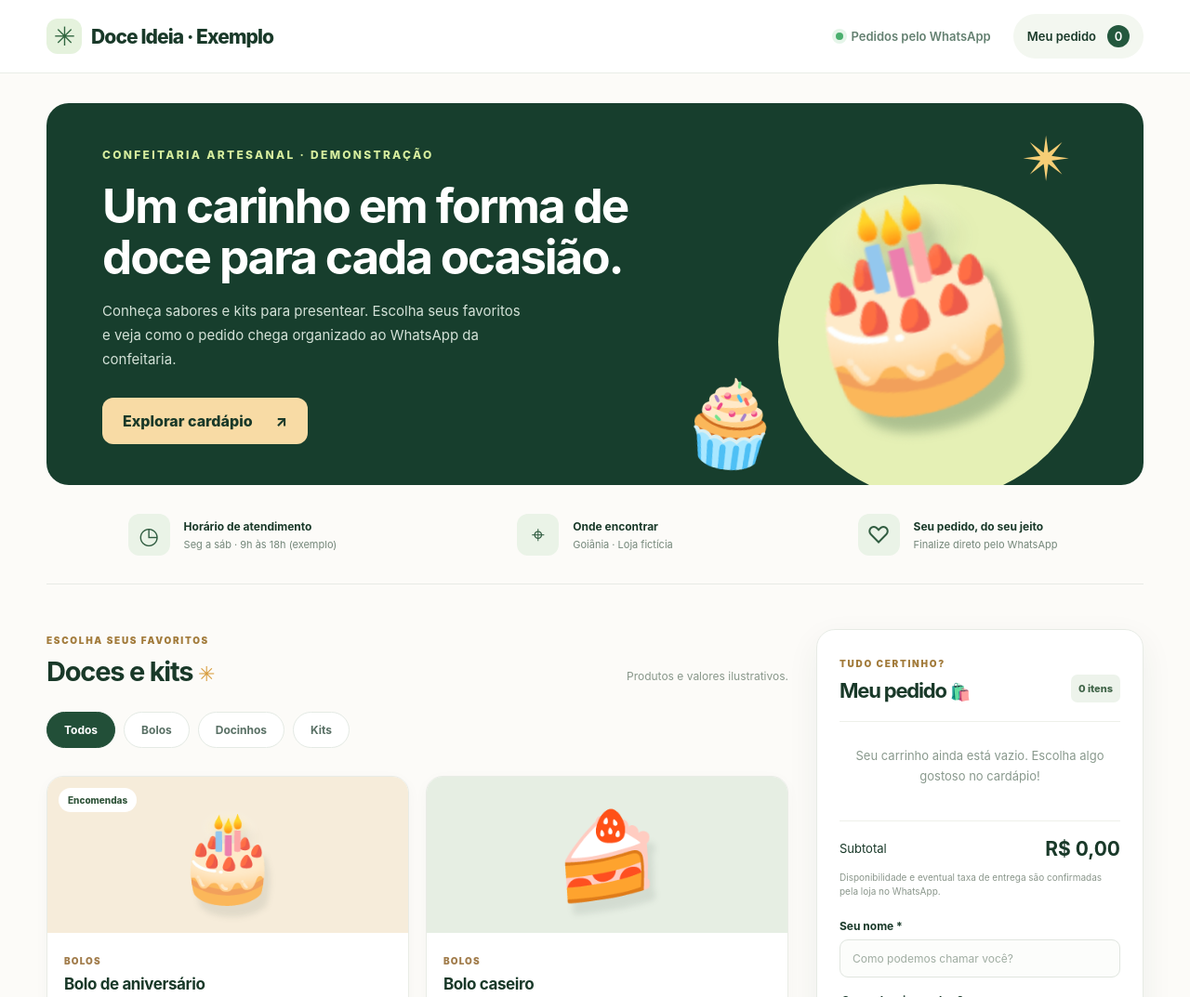
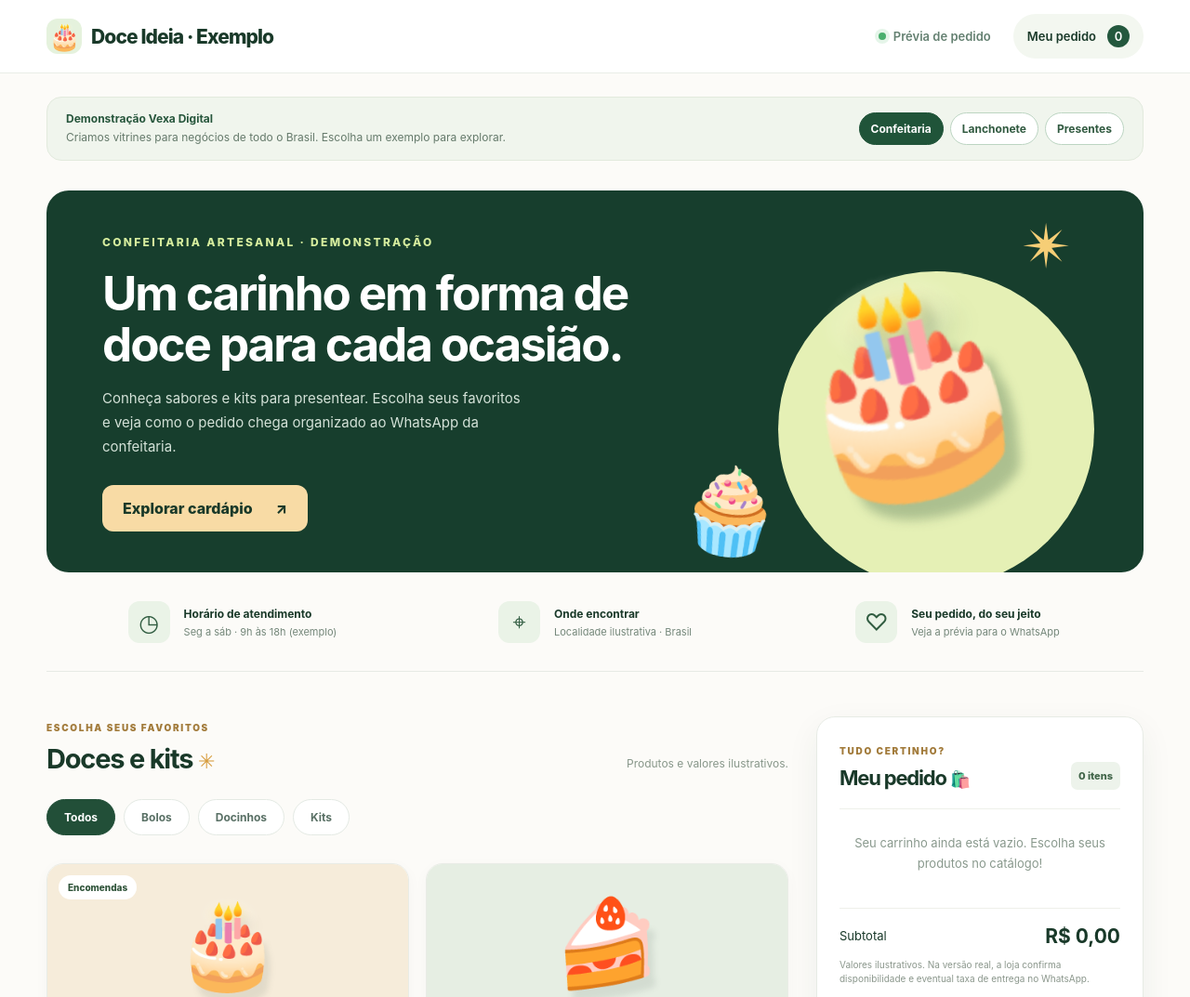
Before and after one commit to renddre2/vexa-vitrine-demo, a plain HTML site: page index.html in a window 1280 px wide. Shown: the top 1073 px of the page at 93% size. Drawn offline with Linux system fonts and the light colour scheme.

Commit message:
Amplia demo Vexa para tres segmentos e atendimento nacional

```diff
--- a/app.js
+++ b/app.js
@@ -1,4 +1,4 @@
-import { loja, produtos } from "./config.js";
+import { loja, produtos, modelos, modeloAtual, modoDemonstracao } from "./modelos.js";
 import { alterarQuantidade, dinheiro, itensSelecionados, linkWhatsApp, montarMensagem, totalPedido } from "./pedido.js";
 
 const $ = (id) => document.getElementById(id);
@@ -94,7 +94,7 @@ function renderizarCarrinho() {
   const lista = $("itens-pedido");
   lista.replaceChildren();
   if (!itens.length) {
-    lista.append(texto("p", "Seu carrinho ainda está vazio. Escolha algo gostoso no cardápio!", "carrinho-vazio"));
+    lista.append(texto("p", "Seu carrinho ainda está vazio. Escolha seus produtos no catálogo!", "carrinho-vazio"));
     return;
   }
 
@@ -125,18 +125,48 @@ function atualizarEntrega() {
 }
 
 function configurarLoja() {
+  $("faixa-demo").hidden = !modoDemonstracao;
+  $("aviso-catalogo").hidden = !modoDemonstracao;
+  $("aviso-rodape").hidden = !modoDemonstracao;
   $("marca-nome").textContent = loja.nome;
+  $("marca-icone").textContent = loja.icone;
   $("categoria-loja").textContent = loja.categoria.toUpperCase();
   $("titulo").textContent = loja.chamada;
   $("descricao-loja").textContent = loja.descricao;
+  $("arte-principal").textContent = loja.icone;
+  $("arte-pequena").textContent = loja.iconeSecundario;
   $("horario").textContent = loja.horario;
   $("local").textContent = loja.local;
+  $("titulo-catalogo-texto").textContent = loja.tituloCatalogo;
+  $("observacoes").placeholder = loja.observacoesPlaceholder;
   $("nome-rodape").textContent = loja.nome;
   $("opcao-entrega").hidden = !loja.aceitaEntrega;
-  document.title = `Cardápio | ${loja.nome}`;
+  document.title = `Vitrine | ${loja.nome}`;
+
+  if (modoDemonstracao) {
+    const links = $("modelos-links");
+    for (const [chave, modelo] of Object.entries(modelos)) {
+      const ancora = document.createElement("a");
+      ancora.href = `?modelo=${encodeURIComponent(chave)}`;
+      ancora.textContent = modelo.titulo;
+      ancora.className = "modelo-link";
+      if (chave === modeloAtual) ancora.setAttribute("aria-current", "page");
+      links.append(ancora);
+    }
+  }
 
   const numeroConfigurado = linkWhatsApp(loja.whatsapp, "Teste") !== null;
-  $("finalizar").firstChild.textContent = numeroConfigurado ? "Enviar pedido no WhatsApp " : "Ver exemplo de pedido ";
+  $("finalizar").firstChild.textContent = numeroConfigurado ? "Enviar pedido no WhatsApp " : "Ver prévia de pedido ";
+  $("selo-whatsapp").textContent = numeroConfigurado ? "Pedidos pelo WhatsApp" : "Prévia de pedido";
+  $("texto-pedido-beneficio").textContent = numeroConfigurado ? "Finalize direto pelo WhatsApp" : "Veja a prévia para o WhatsApp";
+  $("aviso-preco").textContent = modoDemonstracao
+    ? "Valores ilustrativos. Na versão real, a loja confirma disponibilidade e eventual taxa de entrega no WhatsApp."
+    : "Disponibilidade e eventual taxa de entrega são confirmadas pela loja no WhatsApp.";
+  $("aviso-previa").textContent = modoDemonstracao
+    ? "Loja e valores fictícios. Copie a mensagem para conferir como o cliente faria o pedido."
+    : numeroConfigurado
+      ? "Confira a mensagem que será enviada pelo WhatsApp."
+      : "Configure o número do WhatsApp da loja para habilitar o envio.";
 }
 
 function finalizarPedido(evento) {
--- a/config.js
+++ b/config.js
@@ -6,9 +6,13 @@ export const loja = {
   chamada: "Um carinho em forma de doce para cada ocasião.",
   descricao: "Conheça sabores e kits para presentear. Escolha seus favoritos e veja como o pedido chega organizado ao WhatsApp da confeitaria.",
   horario: "Seg a sáb · 9h às 18h (exemplo)",
-  local: "Goiânia · Loja fictícia",
+  local: "Localidade ilustrativa · Brasil",
   whatsapp: "",
   aceitaEntrega: true,
+  tituloCatalogo: "Doces e kits",
+  icone: "🎂",
+  iconeSecundario: "🧁",
+  observacoesPlaceholder: "Ex.: cartão presente, mensagem no bolo...",
 };
 
 export const produtos = [
--- a/estilos.css
+++ b/estilos.css
@@ -17,6 +17,14 @@ a { color: inherit; text-decoration: none; }
 .bolinha { background: #4aaf6e; width: 8px; height: 8px; border-radius: 100%; box-shadow: 0 0 0 4px #e5f5e9; }
 .sacola-link { background: #f3f7f0; border-radius: 99px; padding: 12px 15px; display: inline-flex; gap: 12px; align-items: center; }
 .sacola-link span { display: grid; place-items: center; min-width: 24px; height: 24px; background: #24583e; color: #fff; border-radius: 50%; }
+.faixa-demo { display: flex; flex-wrap: wrap; align-items: center; justify-content: space-between; gap: 16px 24px; margin-top: 25px; padding: 15px 20px; background: #f0f5ed; border: 1px solid #e2eadd; border-radius: 16px; }
+.faixa-demo-texto { display: grid; gap: 4px; }
+.faixa-demo-texto strong { font-size: 12px; color: #27563c; }
+.faixa-demo-texto span { font-size: 12px; line-height: 1.5; color: #657a6b; }
+.modelos-links { display: flex; flex-wrap: wrap; gap: 7px; }
+.modelo-link { padding: 9px 12px; border-radius: 999px; border: 1px solid #bcd5c2; font-size: 12px; font-weight: 700; background: #fff; color: #315a40; }
+.modelo-link:hover, .modelo-link:focus-visible { background: #e2ecdf; }
+.modelo-link[aria-current="page"] { background: #205439; color: #fff; border-color: #205439; }
 .hero { margin-top: 32px; background: #173e2d; color: #fff; min-height: 340px; border-radius: 24px; display: grid; grid-template-columns: 1.3fr 1fr; overflow: hidden; position: relative; isolation: isolate; }
 .hero-texto { align-self: center; padding: 44px 20px 44px 60px; position: relative; z-index: 2; }
 .etiqueta { display: inline-block; color: #d6ed9e; font-size: 12px; font-weight: 800; letter-spacing: 2.3px; margin-bottom: 20px; }
@@ -39,6 +47,7 @@ h1 { font-size: clamp(34px, 4vw, 55px); line-height: 1.08; letter-spacing: -2.1p
 .beneficio strong { font-size: 12px; margin-bottom: 5px; }
 .beneficio small { color: #74877a; font-size: 11px; }
 .conteudo { display: grid; grid-template-columns: minmax(0, 1fr) 352px; align-items: start; gap: 30px; padding-top: 48px; padding-bottom: 70px; }
+.produtos { min-width: 0; }
 .secao-cabecalho { display: flex; gap: 12px; align-items: end; justify-content: space-between; margin-bottom: 24px; }
 .sobrelinha { font-size: 10px; font-weight: 900; letter-spacing: 1.7px; color: #a27b3b; }
 h2 { font-size: 29px; letter-spacing: -1.2px; margin: 8px 0 0; }
@@ -108,5 +117,6 @@ input[type="radio"] { accent-color: #306c4c; }
 [hidden] { display: none !important; }
 @media (max-width: 1040px) { .conteudo { grid-template-columns: minmax(0, 1fr) 315px; gap: 20px; } .painel-pedido { padding: 18px; } .hero-texto { padding-left: 35px; } }
 @media (max-width: 850px) { .hero { grid-template-columns: 1fr 0.65fr; } .arte-pequena { font-size: 60px; } .conteudo { grid-template-columns: 1fr; } .painel-pedido { position: static; max-width: 620px; width: 100%; margin-inline: auto; } .beneficio { justify-content: start; } .secao-cabecalho { flex-wrap: wrap; } }
+@media (max-width: 600px) { .faixa-demo { margin-top: 15px; padding: 14px; } .modelos-links { width: 100%; } .modelo-link { flex-grow: 1; text-align: center; } }
 @media (max-width: 600px) { .largura { width: min(100% - 28px, 540px); } .topo-conteudo { min-height: 67px; } .marca { font-size: 17px; } .marca-icone { width: 32px; height: 32px; } .aberto { display: none; } .sacola-link { padding: 8px; font-size: 11px; } .hero { grid-template-columns: 1fr; margin-top: 17px; min-height: unset; } .hero-texto { padding: 35px 27px 0; } h1 { font-size: 37px; } .hero-arte { min-height: 165px; } .circulo-arte { width: 190px; transform: translate(20%, 40%); } .arte-principal { font-size: 140px; transform: translateY(5%) rotate(-14deg); } .arte-pequena { left: 20%; bottom: -15px; font-size: 55px; } .arte-estrela { font-size: 35px; } .beneficios { grid-template-columns: 1fr 1fr; padding: 22px 0; gap: 18px; } .beneficio:last-child { grid-column: 1 / -1; } .beneficio > span { width: 35px; height: 35px; font-size: 20px; } .beneficio strong { font-size: 11px; } .beneficio small { font-size: 10px; } .conteudo { padding-top: 35px; gap: 36px; } h2 { font-size: 26px; } .secao-cabecalho p { display: none; } .grade-produtos { gap: 11px; } .arte-produto { height: 126px; } .emoji-produto { font-size: 73px; } .corpo-produto { padding: 13px 12px; } .corpo-produto h3 { font-size: 14px; } .descricao-produto { font-size: 11px; min-height: 49px; } .preco-produto { font-size: 16px; } .destaque-produto { font-size: 9px; } .rodape .largura { align-items: start; flex-direction: column; gap: 8px; } }
 @media (prefers-reduced-motion: reduce) { html { scroll-behavior: auto; } .botao { transition: none; } }
--- a/index.html
+++ b/index.html
@@ -4,20 +4,24 @@
     <meta charset="utf-8" />
     <meta name="viewport" content="width=device-width, initial-scale=1" />
     <meta name="theme-color" content="#173a2b" />
-    <meta name="description" content="Demonstração fictícia de vitrine para uma confeitaria. Pedidos ilustrativos, sem envio real." />
-    <title>Confeitaria | Doce Ideia · Exemplo</title>
+    <meta name="description" content="Demonstrações fictícias de vitrines digitais para pequenos negócios. Vexa Digital atende empreendedores de todo o Brasil." />
+    <title>Vexa Digital | Modelos de vitrines digitais</title>
     <link rel="stylesheet" href="./estilos.css" />
     <script type="module" src="./app.js"></script>
   </head>
   <body>
     <header class="topo">
       <div class="largura topo-conteudo">
-        <a class="marca" href="#inicio" aria-label="Voltar ao início"><span class="marca-icone">✳</span><span id="marca-nome">Doce Ideia · Exemplo</span></a>
-        <div class="topo-direita"><span class="aberto"><span class="bolinha"></span> Pedidos pelo WhatsApp</span><a class="sacola-link" href="#pedido">Meu pedido <span id="contagem-topo">0</span></a></div>
+        <a class="marca" href="#inicio" aria-label="Voltar ao início"><span class="marca-icone" id="marca-icone">🎂</span><span id="marca-nome">Doce Ideia · Exemplo</span></a>
+        <div class="topo-direita"><span class="aberto"><span class="bolinha"></span> <span id="selo-whatsapp">Prévia de pedido</span></span><a class="sacola-link" href="#pedido">Meu pedido <span id="contagem-topo">0</span></a></div>
       </div>
     </header>
 
     <main id="inicio" class="largura">
+      <section class="faixa-demo" id="faixa-demo" aria-label="Demonstrações da Vexa Digital">
+        <div class="faixa-demo-texto"><strong>Demonstração Vexa Digital</strong><span>Criamos vitrines para negócios de todo o Brasil. Escolha um exemplo para explorar.</span></div>
+        <nav id="modelos-links" class="modelos-links" aria-label="Escolha o tipo de negócio"></nav>
+      </section>
       <section class="hero" aria-labelledby="titulo">
         <div class="hero-texto">
           <span class="etiqueta" id="categoria-loja">CONFEITARIA ARTESANAL · DEMONSTRAÇÃO</span>
@@ -25,41 +29,41 @@
           <p id="descricao-loja">Conheça sabores e kits para presentear. Escolha seus favoritos e veja como o pedido chega organizado ao WhatsApp da confeitaria.</p>
           <a href="#catalogo" class="botao botao-claro">Explorar cardápio <span aria-hidden="true">↗</span></a>
         </div>
-        <div class="hero-arte" aria-hidden="true"><span class="circulo-arte"></span><span class="arte-principal">🎂</span><span class="arte-pequena">🧁</span><span class="arte-estrela">✴</span></div>
+        <div class="hero-arte" aria-hidden="true"><span class="circulo-arte"></span><span class="arte-principal" id="arte-principal">🎂</span><span class="arte-pequena" id="arte-pequena">🧁</span><span class="arte-estrela">✴</span></div>
       </section>
 
       <div class="beneficios" aria-label="Informações da loja">
         <div class="beneficio"><span aria-hidden="true">◷</span><div><strong>Horário de atendimento</strong><small id="horario"></small></div></div>
         <div class="beneficio"><span aria-hidden="true">⌖</span><div><strong>Onde encontrar</strong><small id="local"></small></div></div>
-        <div class="beneficio"><span aria-hidden="true">♡</span><div><strong>Seu pedido, do seu jeito</strong><small>Finalize direto pelo WhatsApp</small></div></div>
+        <div class="beneficio"><span aria-hidden="true">♡</span><div><strong>Seu pedido, do seu jeito</strong><small id="texto-pedido-beneficio">Veja a prévia para o WhatsApp</small></div></div>
       </div>
 
       <div class="conteudo">
         <section class="produtos" id="catalogo" aria-labelledby="titulo-catalogo">
-          <div class="secao-cabecalho"><div><span class="sobrelinha">ESCOLHA SEUS FAVORITOS</span><h2 id="titulo-catalogo">Doces e kits <span class="mini-estrela">✳</span></h2></div><p>Produtos e valores ilustrativos.</p></div>
+          <div class="secao-cabecalho"><div><span class="sobrelinha">ESCOLHA SEUS FAVORITOS</span><h2 id="titulo-catalogo"><span id="titulo-catalogo-texto">Doces e kits</span> <span class="mini-estrela">✳</span></h2></div><p id="aviso-catalogo">Produtos e valores ilustrativos.</p></div>
           <div id="filtros" class="filtros" role="group" aria-label="Filtrar categorias"></div>
           <div id="grade-produtos" class="grade-produtos"></div>
         </section>
 
         <aside class="painel-pedido" id="pedido" aria-labelledby="titulo-pedido">
           <div class="painel-cabecalho"><div><span class="sobrelinha">TUDO CERTINHO?</span><h2 id="titulo-pedido">Meu pedido <span aria-hidden="true">🛍️</span></h2></div><span class="badge-contagem" id="contagem-painel">0 itens</span></div>
-          <div id="itens-pedido" class="itens-pedido" aria-live="polite"><p class="carrinho-vazio">Seu carrinho ainda está vazio. Escolha algo gostoso no cardápio!</p></div>
+          <div id="itens-pedido" class="itens-pedido" aria-live="polite"><p class="carrinho-vazio">Seu carrinho ainda está vazio. Escolha seus produtos no catálogo!</p></div>
           <div class="resumo"><span>Subtotal</span><strong id="subtotal">R$ 0,00</strong></div>
-          <p class="aviso-preco">Disponibilidade e eventual taxa de entrega são confirmadas pela loja no WhatsApp.</p>
+          <p id="aviso-preco" class="aviso-preco">Disponibilidade e eventual taxa de entrega são confirmadas pela loja no WhatsApp.</p>
           <form id="form-pedido" novalidate>
             <label for="nome">Seu nome <span aria-hidden="true">*</span></label><input id="nome" name="nome" placeholder="Como podemos chamar você?" autocomplete="name" required maxlength="80" />
             <fieldset id="modalidade-grupo"><legend>Como deseja receber?</legend><div class="modalidades"><label class="radio-opcao"><input type="radio" name="modalidade" value="Retirada" checked /> Retirar</label><label class="radio-opcao" id="opcao-entrega"><input type="radio" name="modalidade" value="Entrega" /> Entrega</label></div></fieldset>
             <div id="campo-endereco" hidden><label for="endereco">Endereço para entrega <span aria-hidden="true">*</span></label><textarea id="endereco" name="endereco" rows="2" placeholder="Rua, número, bairro e referência" maxlength="300"></textarea></div>
             <label for="observacoes">Observações <span class="opcional">(opcional)</span></label><textarea id="observacoes" name="observacoes" rows="2" placeholder="Ex.: cartão presente, mensagem no bolo..." maxlength="300"></textarea>
             <p id="feedback" class="feedback" role="status" aria-live="polite"></p>
-            <button id="finalizar" type="submit" class="botao botao-enviar">Ver exemplo de pedido <span aria-hidden="true">↗</span></button>
+            <button id="finalizar" type="submit" class="botao botao-enviar">Ver prévia de pedido <span aria-hidden="true">↗</span></button>
           </form>
-          <div id="previa" class="previa" hidden><h3>Prévia do pedido</h3><p>Loja e valores fictícios. Copie a mensagem para conferir como o cliente faria o pedido.</p><pre id="texto-previa"></pre><button id="copiar" type="button" class="botao botao-copiar">Copiar mensagem</button></div>
+          <div id="previa" class="previa" hidden><h3>Prévia do pedido</h3><p id="aviso-previa">Loja e valores fictícios. Copie a mensagem para conferir como o cliente faria o pedido.</p><pre id="texto-previa"></pre><button id="copiar" type="button" class="botao botao-copiar">Copiar mensagem</button></div>
           <p class="rodape-painel">🔒 Sem cadastro ou pagamento online.</p>
         </aside>
       </div>
     </main>
 
-    <footer class="rodape"><div class="largura"><strong id="nome-rodape">Doce Ideia · Exemplo</strong><span>Demonstração fictícia. Nenhum pedido é enviado.</span></div></footer>
+    <footer class="rodape"><div class="largura"><strong id="nome-rodape">Doce Ideia · Exemplo</strong><span id="aviso-rodape">Demonstração fictícia. Nenhum pedido é enviado.</span></div></footer>
   </body>
 </html>
--- /dev/null
+++ b/modelos.js
@@ -0,0 +1,18 @@
+// Modelos fictícios que podem ser apresentados para negócios de todo o Brasil.
+// Para um cliente real, escolha o modelo padrão e desative modoDemonstracao.
+import * as confeitaria from "./config.js";
+import * as lanchonete from "./modelos/lanchonete.js";
+import * as presentes from "./modelos/presentes.js";
+
+export const modoDemonstracao = true;
+export const modeloPadrao = "confeitaria";
+
+export const modelos = {
+  confeitaria: { titulo: "Confeitaria", ...confeitaria },
+  lanchonete: { titulo: "Lanchonete", ...lanchonete },
+  presentes: { titulo: "Presentes", ...presentes },
+};
+
+const parametro = modoDemonstracao ? new URLSearchParams(globalThis.location?.search ?? "").get("modelo") : null;
+export const modeloAtual = Object.hasOwn(modelos, parametro) ? parametro : modeloPadrao;
+export const { loja, produtos } = modelos[modeloAtual];
--- /dev/null
+++ b/modelos/lanchonete.js
@@ -0,0 +1,26 @@
+// Modelo fictício para lanchonete. Valores em centavos. Nenhum pedido real é enviado.
+export const loja = {
+  nome: "Estação do Sabor · Exemplo",
+  categoria: "Lanches e combos · Demonstração",
+  chamada: "Seu lanche favorito está a poucos cliques.",
+  descricao: "Escolha seu hambúrguer, adicione acompanhamentos e confira como montar um pedido completo pelo celular.",
+  horario: "Ter a dom · 18h às 23h (exemplo)",
+  local: "Localidade ilustrativa · Brasil",
+  whatsapp: "",
+  aceitaEntrega: true,
+  tituloCatalogo: "Lanches e combos",
+  icone: "🍔",
+  iconeSecundario: "🍟",
+  observacoesPlaceholder: "Ex.: sem cebola, ponto da carne...",
+};
+
+export const produtos = [
+  { id: "burger-classico", nome: "Burger clássico", categoria: "Hambúrgueres", descricao: "Pão, carne, queijo, alface e molho especial.", preco: 2890, emoji: "🍔", destaque: "Mais pedido" },
+  { id: "burger-duplo", nome: "Burger duplo", categoria: "Hambúrgueres", descricao: "Dois hambúrgueres com queijo e molho da casa.", preco: 3890, emoji: "🍔" },
+  { id: "burger-veggie", nome: "Burger vegetal", categoria: "Hambúrgueres", descricao: "Hambúrguer de vegetais e salada fresca.", preco: 3290, emoji: "🥬" },
+  { id: "batata", nome: "Batata frita", categoria: "Acompanhamentos", descricao: "Porção crocante com tempero especial.", preco: 1690, emoji: "🍟" },
+  { id: "aneis", nome: "Anéis de cebola", categoria: "Acompanhamentos", descricao: "Porção para compartilhar.", preco: 1890, emoji: "🧅" },
+  { id: "combo-classico", nome: "Combo clássico", categoria: "Combos", descricao: "Burger clássico, batata e bebida.", preco: 4190, emoji: "🥤", destaque: "Combo" },
+  { id: "refrigerante", nome: "Refrigerante lata", categoria: "Bebidas", descricao: "Lata de 350 ml, sabor à escolha.", preco: 690, emoji: "🥤" },
+  { id: "suco", nome: "Suco natural", categoria: "Bebidas", descricao: "Copo de 300 ml, sabor à escolha.", preco: 1190, emoji: "🍊" },
+];
--- /dev/null
+++ b/modelos/presentes.js
@@ -0,0 +1,26 @@
+// Modelo fictício para loja de presentes. Valores em centavos. Nenhum pedido real é enviado.
+export const loja = {
+  nome: "Afeto & Papel · Exemplo",
+  categoria: "Presentes criativos · Demonstração",
+  chamada: "Pequenos gestos, grandes lembranças.",
+  descricao: "Encontre lembranças, kits e mimos para ocasiões especiais. Monte seu pedido e confira a prévia pelo WhatsApp.",
+  horario: "Seg a sáb · 10h às 19h (exemplo)",
+  local: "Localidade ilustrativa · Brasil",
+  whatsapp: "",
+  aceitaEntrega: true,
+  tituloCatalogo: "Mimos e presentes",
+  icone: "🎁",
+  iconeSecundario: "💌",
+  observacoesPlaceholder: "Ex.: nome na embalagem, mensagem para cartão...",
+};
+
+export const produtos = [
+  { id: "kit-carinho", nome: "Kit carinho", categoria: "Kits", descricao: "Caixa com pequenos mimos para presentear.", preco: 6490, emoji: "🎁", destaque: "Para presentear" },
+  { id: "kit-escrita", nome: "Kit papelaria", categoria: "Kits", descricao: "Caderno, caneta e adesivos decorativos.", preco: 4990, emoji: "📓" },
+  { id: "caneca", nome: "Caneca ilustrada", categoria: "Presentes", descricao: "Caneca com estampa criativa.", preco: 3290, emoji: "☕" },
+  { id: "vela", nome: "Vela perfumada", categoria: "Presentes", descricao: "Vela decorativa de aroma suave.", preco: 3890, emoji: "🕯️" },
+  { id: "porta-retrato", nome: "Porta-retrato", categoria: "Presentes", descricao: "Moldura para um momento especial.", preco: 2790, emoji: "🖼️" },
+  { id: "cartao", nome: "Cartão artesanal", categoria: "Papelaria", descricao: "Cartão para escrever uma mensagem afetiva.", preco: 990, emoji: "💌" },
+  { id: "caderno", nome: "Caderno criativo", categoria: "Papelaria", descricao: "Caderno com capa ilustrada.", preco: 2490, emoji: "📔" },
+  { id: "sacola", nome: "Embalagem especial", categoria: "Papelaria", descricao: "Sacolinha para acompanhar o presente.", preco: 790, emoji: "🛍️" },
+];
```
Also changed, not shown: tests/modelos.test.mjs (added, +45 -0 lines), 1 other file.
